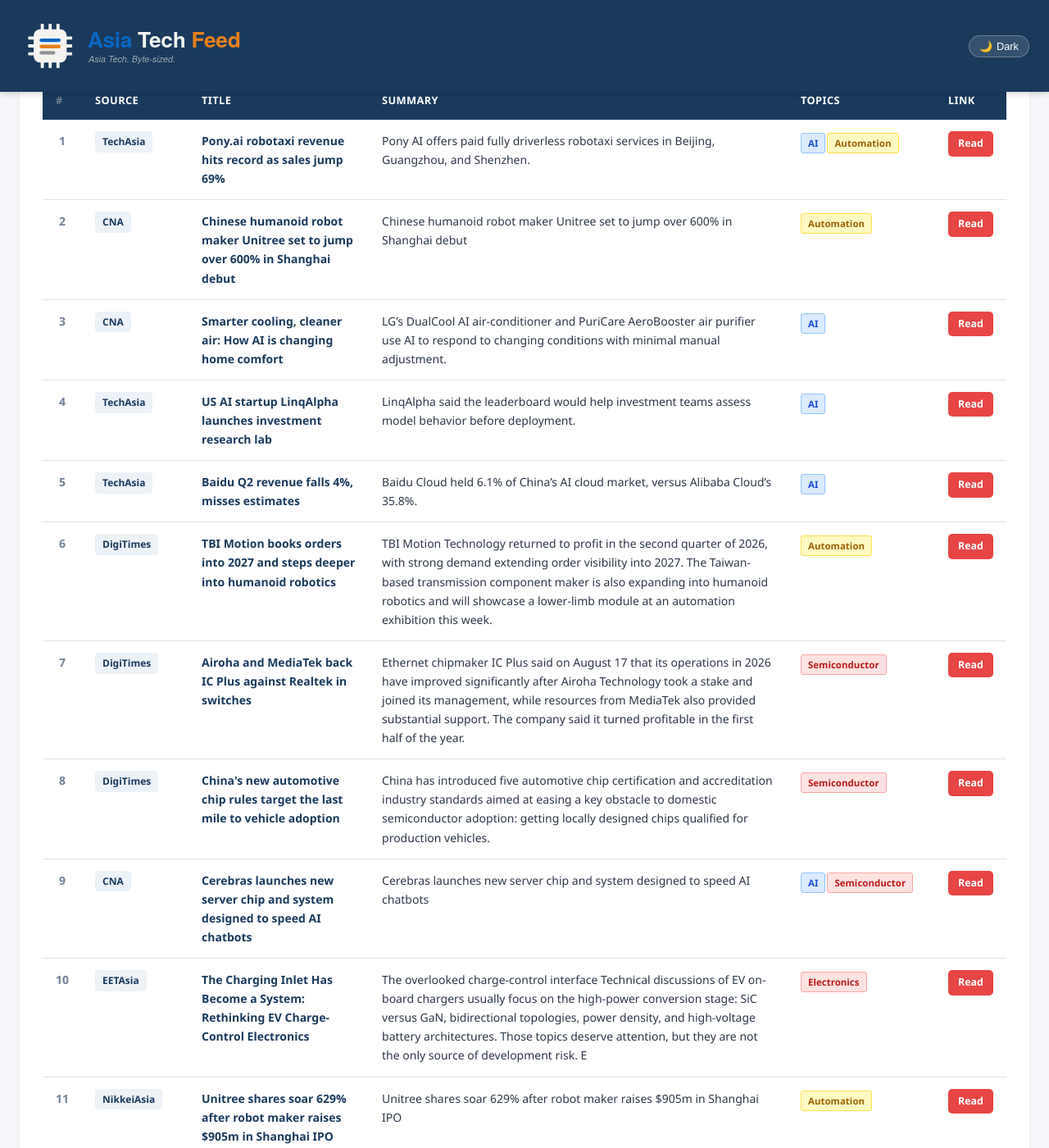
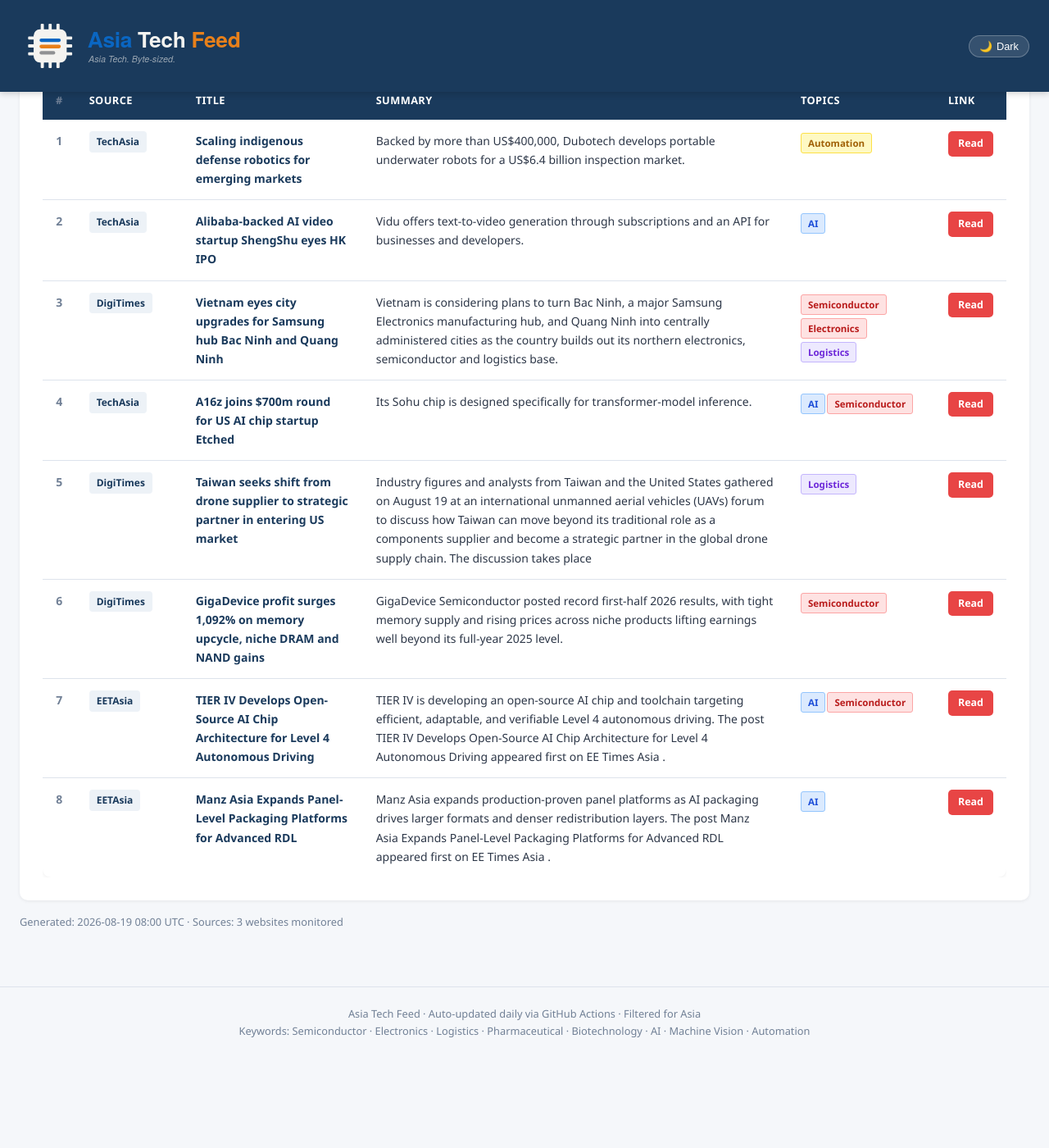
Before and after one commit to asiatechfeed/Asia-Tech-Feed, a Jekyll site: the page built from _posts/2026-08-19-asia-tech-news-digest.md, in a window 1280 px wide and 1400 px high, scrolled down 731 px. Shown: the whole window at 82% size. Built offline with Jekyll 4.4.1, drawn with Linux system fonts in a browser that asks for light colours; a script that is not in the unit is left out; after the commit the page ends 2021 px from its top, so only the background shows below that; some of the changed text lies outside the part shown.

Commit message:
📰 News digest 2026-08-19 (8 articles)

```diff
--- a/_posts/2026-08-19-asia-tech-news-digest.md
+++ b/_posts/2026-08-19-asia-tech-news-digest.md
@@ -1,15 +1,15 @@
 ---
 layout: post
 title: "Asia Tech News Digest - August 19, 2026"
-date: 2026-08-19 09:43:01 +0800
-articles_count: 13
-sources_count: 5
-sources: ["CNA", "DigiTimes", "EETAsia", "NikkeiAsia", "TechAsia"]
+date: 2026-08-19 16:00:49 +0800
+articles_count: 8
+sources_count: 3
+sources: ["DigiTimes", "EETAsia", "TechAsia"]
 csv_file: /assets/data/news-2026-08-19.tsv
-featured_title: "Pony.ai robotaxi revenue hits record as sales jump 69%"
-featured_url: "https://www.techinasia.com/chinese-robotaxi-firms-outpace-us-rivals-in-middle-east-singapore"
+featured_title: "Scaling indigenous defense robotics for emerging markets"
+featured_url: "https://www.techinasia.com/scaling-indigenous-defense-robotics-emerging-markets"
 featured_source: "TechAsia"
-featured_summary: "Pony AI offers paid fully driverless robotaxi services in Beijing, Guangzhou, and Shenzhen."
+featured_summary: "Backed by more than US$400,000, Dubotech develops portable underwater robots for a US$6.4 billion inspection market."
 featured_image: ""
 ---
 
@@ -28,106 +28,66 @@ featured_image: ""
 <tr>
   <td class="col-num">1</td>
   <td class="col-source"><span class="source-badge">TechAsia</span></td>
-  <td class="col-title"><span class="article-title">Pony.ai robotaxi revenue hits record as sales jump 69%</span></td>
-  <td class="col-summary">Pony AI offers paid fully driverless robotaxi services in Beijing, Guangzhou, and Shenzhen.</td>
-  <td class="col-tags"><span class="tag ai">AI</span><span class="tag auto">Automation</span></td>
-  <td class="col-link"><a class="btn-link" href="https://www.techinasia.com/chinese-robotaxi-firms-outpace-us-rivals-in-middle-east-singapore" target="_blank" rel="noopener">Read</a></td>
+  <td class="col-title"><span class="article-title">Scaling indigenous defense robotics for emerging markets</span></td>
+  <td class="col-summary">Backed by more than US$400,000, Dubotech develops portable underwater robots for a US$6.4 billion inspection market.</td>
+  <td class="col-tags"><span class="tag auto">Automation</span></td>
+  <td class="col-link"><a class="btn-link" href="https://www.techinasia.com/scaling-indigenous-defense-robotics-emerging-markets" target="_blank" rel="noopener">Read</a></td>
 </tr>
 <tr>
   <td class="col-num">2</td>
-  <td class="col-source"><span class="source-badge">CNA</span></td>
-  <td class="col-title"><span class="article-title">Chinese humanoid robot maker Unitree set to jump over 600% in Shanghai debut</span></td>
-  <td class="col-summary">Chinese humanoid robot maker Unitree set to jump over 600% in Shanghai debut</td>
-  <td class="col-tags"><span class="tag auto">Automation</span></td>
-  <td class="col-link"><a class="btn-link" href="https://www.channelnewsasia.com/business/chinese-humanoid-robot-maker-unitree-set-jump-over-600-in-shanghai-debut-6327331" target="_blank" rel="noopener">Read</a></td>
+  <td class="col-source"><span class="source-badge">TechAsia</span></td>
+  <td class="col-title"><span class="article-title">Alibaba-backed AI video startup ShengShu eyes HK IPO</span></td>
+  <td class="col-summary">Vidu offers text-to-video generation through subscriptions and an API for businesses and developers.</td>
+  <td class="col-tags"><span class="tag ai">AI</span></td>
+  <td class="col-link"><a class="btn-link" href="https://www.techinasia.com/alibaba-cloud-backs-ai-video-startup-shengshu-in-293m-round" target="_blank" rel="noopener">Read</a></td>
 </tr>
 <tr>
   <td class="col-num">3</td>
-  <td class="col-source"><span class="source-badge">CNA</span></td>
-  <td class="col-title"><span class="article-title">Smarter cooling, cleaner air: How AI is changing home comfort</span></td>
-  <td class="col-summary">LG’s DualCool AI air-conditioner and PuriCare AeroBooster air purifier use AI to respond to changing conditions with minimal manual adjustment.</td>
-  <td class="col-tags"><span class="tag ai">AI</span></td>
-  <td class="col-link"><a class="btn-link" href="https://www.channelnewsasia.com/advertorial/smarter-cooling-cleaner-air-how-ai-changing-home-comfort-6304101" target="_blank" rel="noopener">Read</a></td>
+  <td class="col-source"><span class="source-badge">DigiTimes</span></td>
+  <td class="col-title"><span class="article-title">Vietnam eyes city upgrades for Samsung hub Bac Ninh and Quang Ninh</span></td>
+  <td class="col-summary">Vietnam is considering plans to turn Bac Ninh, a major Samsung Electronics manufacturing hub, and Quang Ninh into centrally administered cities as the country builds out its northern electronics, semiconductor and logistics base.</td>
+  <td class="col-tags"><span class="tag semi">Semiconductor</span><span class="tag semi">Electronics</span><span class="tag logis">Logistics</span></td>
+  <td class="col-link"><a class="btn-link" href="https://www.digitimes.com/news/a20260819VL210/samsung-vietnam-electronics-manufacturing-logistics.html" target="_blank" rel="noopener">Read</a></td>
 </tr>
 <tr>
   <td class="col-num">4</td>
   <td class="col-source"><span class="source-badge">TechAsia</span></td>
-  <td class="col-title"><span class="article-title">US AI startup LinqAlpha launches investment research lab</span></td>
-  <td class="col-summary">LinqAlpha said the leaderboard would help investment teams assess model behavior before deployment.</td>
-  <td class="col-tags"><span class="tag ai">AI</span></td>
-  <td class="col-link"><a class="btn-link" href="https://www.techinasia.com/us-ai-firm-linqalpha-raises-22m-for-apac-push" target="_blank" rel="noopener">Read</a></td>
+  <td class="col-title"><span class="article-title">A16z joins $700m round for US AI chip startup Etched</span></td>
+  <td class="col-summary">Its Sohu chip is designed specifically for transformer-model inference.</td>
+  <td class="col-tags"><span class="tag ai">AI</span><span class="tag semi">Semiconductor</span></td>
+  <td class="col-link"><a class="btn-link" href="https://www.techinasia.com/endowus-ceo-gregory-van-optimistic-profitability" target="_blank" rel="noopener">Read</a></td>
 </tr>
 <tr>
   <td class="col-num">5</td>
-  <td class="col-source"><span class="source-badge">TechAsia</span></td>
-  <td class="col-title"><span class="article-title">Baidu Q2 revenue falls 4%, misses estimates</span></td>
-  <td class="col-summary">Baidu Cloud held 6.1% of China’s AI cloud market, versus Alibaba Cloud’s 35.8%.</td>
-  <td class="col-tags"><span class="tag ai">AI</span></td>
-  <td class="col-link"><a class="btn-link" href="https://www.techinasia.com/baidu-ai-chip-unit-kunlunxin-begins-star-listing-process" target="_blank" rel="noopener">Read</a></td>
+  <td class="col-source"><span class="source-badge">DigiTimes</span></td>
+  <td class="col-title"><span class="article-title">Taiwan seeks shift from drone supplier to strategic partner in entering US market</span></td>
+  <td class="col-summary">Industry figures and analysts from Taiwan and the United States gathered on August 19 at an international unmanned aerial vehicles (UAVs) forum to discuss how Taiwan can move beyond its traditional role as a components supplier and become a strategic partner in the global drone supply chain. The discussion takes place </td>
+  <td class="col-tags"><span class="tag logis">Logistics</span></td>
+  <td class="col-link"><a class="btn-link" href="https://www.digitimes.com/news/a20260819VL209/taiwan-supplier-market-supply-chain-manufacturing.html" target="_blank" rel="noopener">Read</a></td>
 </tr>
 <tr>
   <td class="col-num">6</td>
   <td class="col-source"><span class="source-badge">DigiTimes</span></td>
-  <td class="col-title"><span class="article-title">TBI Motion books orders into 2027 and steps deeper into humanoid robotics</span></td>
-  <td class="col-summary">TBI Motion Technology returned to profit in the second quarter of 2026, with strong demand extending order visibility into 2027. The Taiwan-based transmission component maker is also expanding into humanoid robotics and will showcase a lower-limb module at an automation exhibition this week.</td>
-  <td class="col-tags"><span class="tag auto">Automation</span></td>
-  <td class="col-link"><a class="btn-link" href="https://www.digitimes.com/news/a20260818PD215/2027-robotics-revenue-profit-2026.html" target="_blank" rel="noopener">Read</a></td>
+  <td class="col-title"><span class="article-title">GigaDevice profit surges 1,092% on memory upcycle, niche DRAM and NAND gains</span></td>
+  <td class="col-summary">GigaDevice Semiconductor posted record first-half 2026 results, with tight memory supply and rising prices across niche products lifting earnings well beyond its full-year 2025 level.</td>
+  <td class="col-tags"><span class="tag semi">Semiconductor</span></td>
+  <td class="col-link"><a class="btn-link" href="https://www.digitimes.com/news/a20260819VL207/gigadevice-nand-dram-niche-profit.html" target="_blank" rel="noopener">Read</a></td>
 </tr>
 <tr>
   <td class="col-num">7</td>
-  <td class="col-source"><span class="source-badge">DigiTimes</span></td>
-  <td class="col-title"><span class="article-title">Airoha and MediaTek back IC Plus against Realtek in switches</span></td>
-  <td class="col-summary">Ethernet chipmaker IC Plus said on August 17 that its operations in 2026 have improved significantly after Airoha Technology took a stake and joined its management, while resources from MediaTek also provided substantial support. The company said it turned profitable in the first half of the year.</td>
-  <td class="col-tags"><span class="tag semi">Semiconductor</span></td>
-  <td class="col-link"><a class="btn-link" href="https://www.digitimes.com/news/a20260818PD224/ic-plus-ethernet-realtek-airoha-mediatek.html" target="_blank" rel="noopener">Read</a></td>
+  <td class="col-source"><span class="source-badge">EETAsia</span></td>
+  <td class="col-title"><span class="article-title">TIER IV Develops Open-Source AI Chip Architecture for Level 4 Autonomous Driving</span></td>
+  <td class="col-summary">TIER IV is developing an open-source AI chip and toolchain targeting efficient, adaptable, and verifiable Level 4 autonomous driving. The post TIER IV Develops Open-Source AI Chip Architecture for Level 4 Autonomous Driving appeared first on EE Times Asia .</td>
+  <td class="col-tags"><span class="tag ai">AI</span><span class="tag semi">Semiconductor</span></td>
+  <td class="col-link"><a class="btn-link" href="https://www.eetasia.com/tier-iv-develops-open-source-ai-chip-architecture-for-level-4-autonomous-driving/" target="_blank" rel="noopener">Read</a></td>
 </tr>
 <tr>
   <td class="col-num">8</td>
-  <td class="col-source"><span class="source-badge">DigiTimes</span></td>
-  <td class="col-title"><span class="article-title">China's new automotive chip rules target the last mile to vehicle adoption</span></td>
-  <td class="col-summary">China has introduced five automotive chip certification and accreditation industry standards aimed at easing a key obstacle to domestic semiconductor adoption: getting locally designed chips qualified for production vehicles.</td>
-  <td class="col-tags"><span class="tag semi">Semiconductor</span></td>
-  <td class="col-link"><a class="btn-link" href="https://www.digitimes.com/news/a20260818VL209/automotive-chip-vehicle-adoption-certification-testing.html" target="_blank" rel="noopener">Read</a></td>
-</tr>
-<tr>
-  <td class="col-num">9</td>
-  <td class="col-source"><span class="source-badge">CNA</span></td>
-  <td class="col-title"><span class="article-title">Cerebras launches new server chip and system designed to speed AI chatbots</span></td>
-  <td class="col-summary">Cerebras launches new server chip and system designed to speed AI chatbots</td>
-  <td class="col-tags"><span class="tag ai">AI</span><span class="tag semi">Semiconductor</span></td>
-  <td class="col-link"><a class="btn-link" href="https://www.channelnewsasia.com/business/cerebras-launches-new-server-chip-and-system-designed-speed-ai-chatbots-6327141" target="_blank" rel="noopener">Read</a></td>
-</tr>
-<tr>
-  <td class="col-num">10</td>
   <td class="col-source"><span class="source-badge">EETAsia</span></td>
-  <td class="col-title"><span class="article-title">The Charging Inlet Has Become a System: Rethinking EV Charge-Control Electronics</span></td>
-  <td class="col-summary">The overlooked charge-control interface Technical discussions of EV on-board chargers usually focus on the high-power conversion stage: SiC versus GaN, bidirectional topologies, power density, and high-voltage battery architectures. Those topics deserve attention, but they are not the only source of development risk. E</td>
-  <td class="col-tags"><span class="tag semi">Electronics</span></td>
-  <td class="col-link"><a class="btn-link" href="https://www.eetasia.com/the-charging-inlet-has-become-a-system-rethinking-ev-charge-control-electronics/" target="_blank" rel="noopener">Read</a></td>
-</tr>
-<tr>
-  <td class="col-num">11</td>
-  <td class="col-source"><span class="source-badge">NikkeiAsia</span></td>
-  <td class="col-title"><span class="article-title">Unitree shares soar 629% after robot maker raises $905m in Shanghai IPO</span></td>
-  <td class="col-summary">Unitree shares soar 629% after robot maker raises $905m in Shanghai IPO</td>
-  <td class="col-tags"><span class="tag auto">Automation</span></td>
-  <td class="col-link"><a class="btn-link" href="https://asia.nikkei.com/business/markets/ipo/unitree-shares-soar-629-after-robot-maker-raises-905m-in-shanghai-ipo" target="_blank" rel="noopener">Read</a></td>
-</tr>
-<tr>
-  <td class="col-num">12</td>
-  <td class="col-source"><span class="source-badge">NikkeiAsia</span></td>
-  <td class="col-title"><span class="article-title">Japan chip startup targets AI boom as industry focus turns to materials</span></td>
-  <td class="col-summary">Japan chip startup targets AI boom as industry focus turns to materials</td>
-  <td class="col-tags"><span class="tag ai">AI</span><span class="tag semi">Semiconductor</span></td>
-  <td class="col-link"><a class="btn-link" href="https://asia.nikkei.com/editor-s-picks/interview/japan-chip-startup-targets-ai-boom-as-industry-focus-turns-to-materials" target="_blank" rel="noopener">Read</a></td>
-</tr>
-<tr>
-  <td class="col-num">13</td>
-  <td class="col-source"><span class="source-badge">NikkeiAsia</span></td>
-  <td class="col-title"><span class="article-title">China tightens border crossings after Meta's play for AI startup Manus</span></td>
-  <td class="col-summary">China tightens border crossings after Meta's play for AI startup Manus</td>
+  <td class="col-title"><span class="article-title">Manz Asia Expands Panel-Level Packaging Platforms for Advanced RDL</span></td>
+  <td class="col-summary">Manz Asia expands production-proven panel platforms as AI packaging drives larger formats and denser redistribution layers. The post Manz Asia Expands Panel-Level Packaging Platforms for Advanced RDL appeared first on EE Times Asia .</td>
   <td class="col-tags"><span class="tag ai">AI</span></td>
-  <td class="col-link"><a class="btn-link" href="https://asia.nikkei.com/politics/international-relations/china-tightens-border-crossings-after-meta-s-play-for-ai-startup-manus" target="_blank" rel="noopener">Read</a></td>
+  <td class="col-link"><a class="btn-link" href="https://www.eetasia.com/manz-asia-expands-panel-level-packaging-platforms-for-advanced-rdl/" target="_blank" rel="noopener">Read</a></td>
 </tr>
 </tbody>
 </table>
```
Also changed, not shown: _data/seen_urls.json (+9 -1 lines), _digest_meta.json (+24 -26 lines), assets/data/news-2026-08-19.tsv (+8 -13 lines), assets/data/search-index.json.
